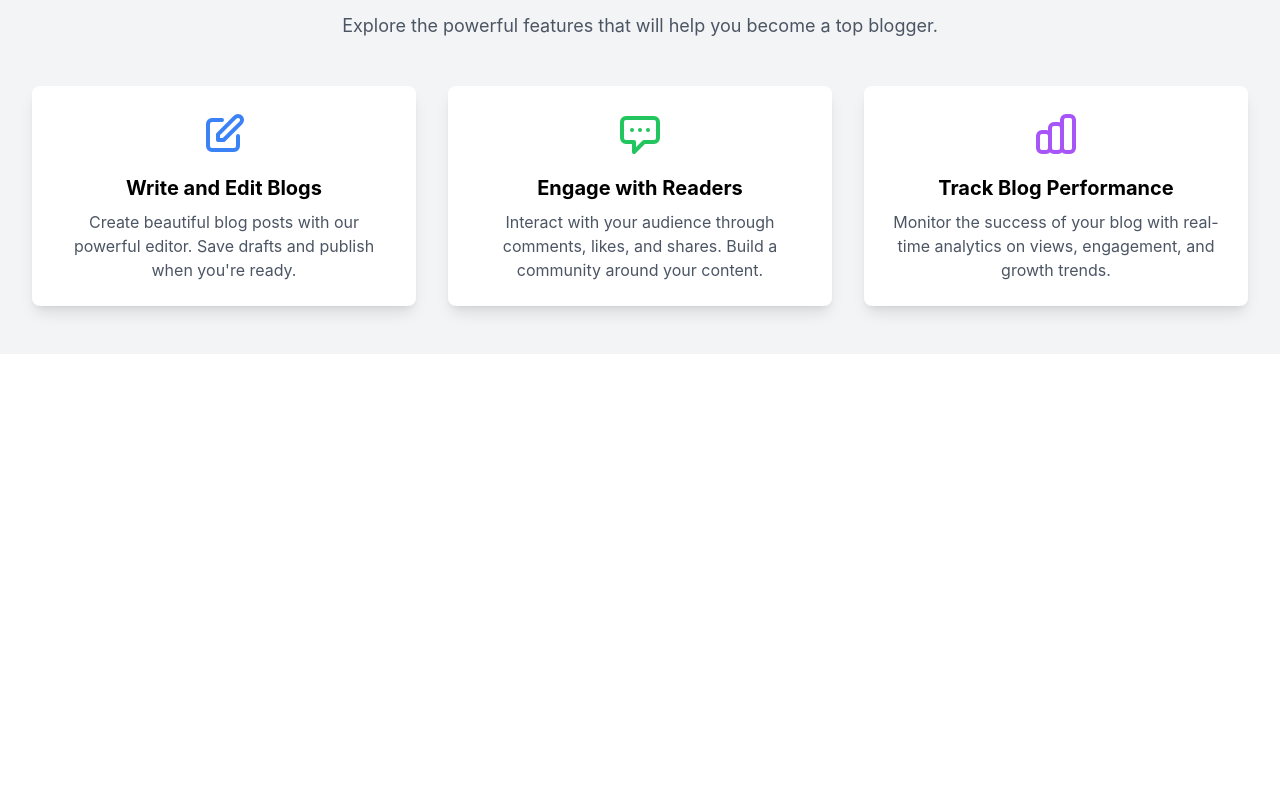
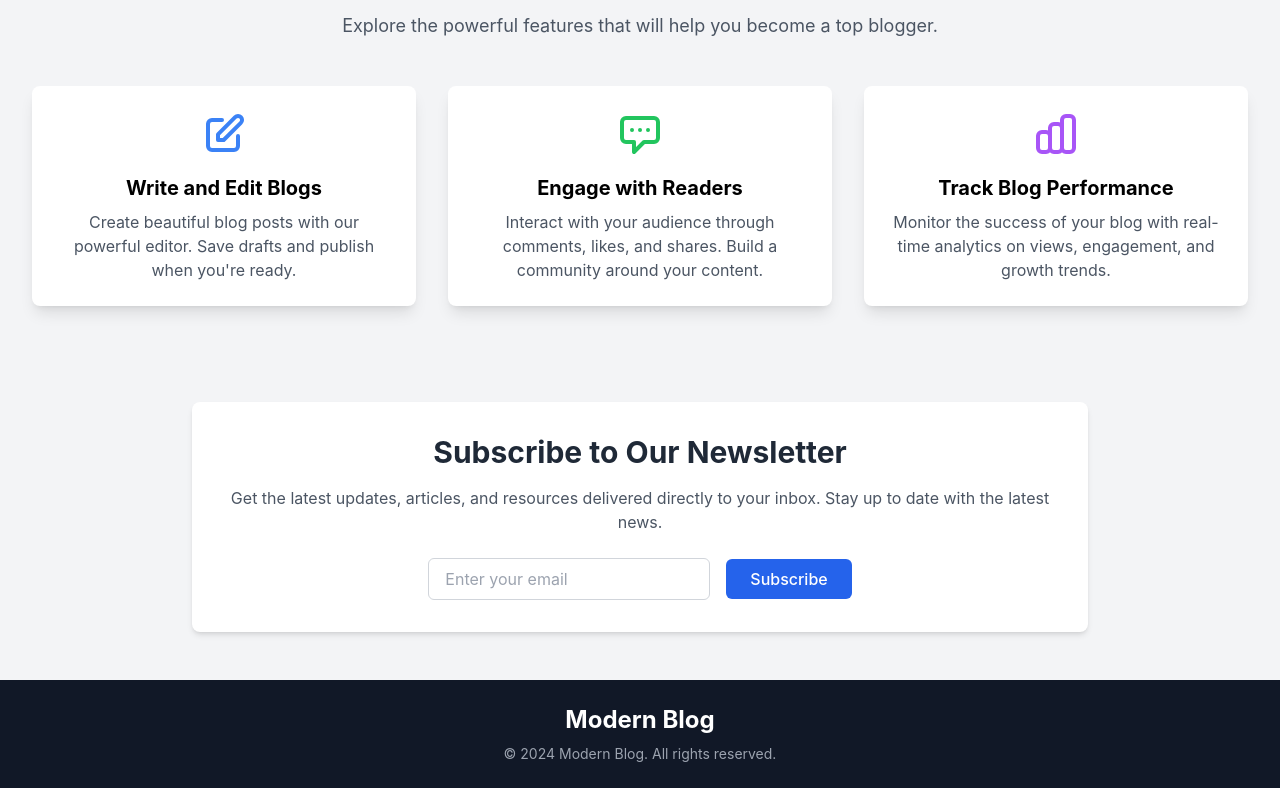
Before and after one commit to Manuel7070/modern-blog, a React (Create React App) app: page / in a window 1280 px wide. Shown: the part 950-1738 px from the top of the page. Before the commit the page ends 1304 px from the top, so only its background shows below. Built offline with nearby package versions, Linux system fonts and the light colour scheme.

Commit message:
Update : Newsletter and Footer introduced

```diff
--- a/src/App.js
+++ b/src/App.js
@@ -2,6 +2,7 @@ import "./App.css";
 import Navbar from "./components/Navbar";
 import Home from "./Pages/Home";
 import Blogs from "./Pages/Blogs";
+import Footer from "./components/Footer";
 import { BrowserRouter as Router, Routes, Route } from "react-router-dom";
 
 function App() {
@@ -12,6 +13,7 @@ function App() {
         <Route path="/" element={<Home />} />
         <Route path="/blogs" element={<Blogs />} />
       </Routes>
+      <Footer />
     </Router>
   );
 }
--- a/src/Pages/Blogs.js
+++ b/src/Pages/Blogs.js
@@ -1,6 +1,7 @@
 import React from "react";
 import BlogList from "../components/BlogList";
 import Post from "../components/Post";
+import Footer from "../components/Footer";
 
 export default function Blogs() {
   const posts = [
--- a/src/Pages/Home.js
+++ b/src/Pages/Home.js
@@ -2,12 +2,15 @@ import React from "react";
 import Navbar from "../components/Navbar";
 import WelcomeBanner from "../components/WelcomeBanner";
 import Features from "../components/Features";
+import Newsletter from "../components/NewsLetter";
+import Footer from "../components/Footer";
 
 export default function Home() {
   return (
     <>
       <WelcomeBanner />
       <Features />
+      <Newsletter />
     </>
   );
 }
--- /dev/null
+++ b/src/components/Footer.js
@@ -0,0 +1,16 @@
+import React from "react";
+
+const Footer = () => {
+  return (
+    <footer className="bg-gray-900 py-6">
+      <div className="max-w-6xl mx-auto px-4 text-center">
+        <h1 className="text-white text-2xl font-bold mb-2">Modern Blog</h1>
+        <p className="text-gray-400 text-sm">
+          &copy; {new Date().getFullYear()} Modern Blog. All rights reserved.
+        </p>
+      </div>
+    </footer>
+  );
+};
+
+export default Footer;
--- /dev/null
+++ b/src/components/NewsLetter.js
@@ -0,0 +1,33 @@
+import React from "react";
+
+const Newsletter = () => {
+  return (
+    <section className="w-full bg-gray-100 py-12">
+      <div className="max-w-4xl mx-auto px-6 text-center bg-white p-8 rounded-lg shadow-md">
+        <h2 className="text-3xl font-bold text-gray-800 mb-4">
+          Subscribe to Our Newsletter
+        </h2>
+        <p className="text-gray-600 mb-6">
+          Get the latest updates, articles, and resources delivered directly to
+          your inbox. Stay up to date with the latest news.
+        </p>
+        <form className="flex flex-col sm:flex-row justify-center items-center">
+          <input
+            type="email"
+            placeholder="Enter your email"
+            className="w-full sm:w-auto px-4 py-2 mb-4 sm:mb-0 sm:mr-4 rounded-md border border-gray-300 focus:outline-none focus:ring-2 focus:ring-blue-500 focus:border-transparent"
+            required
+          />
+          <button
+            type="submit"
+            className="w-full sm:w-auto px-6 py-2 bg-blue-600 text-white font-medium rounded-md hover:bg-blue-700 transition duration-300"
+          >
+            Subscribe
+          </button>
+        </form>
+      </div>
+    </section>
+  );
+};
+
+export default Newsletter;
```
